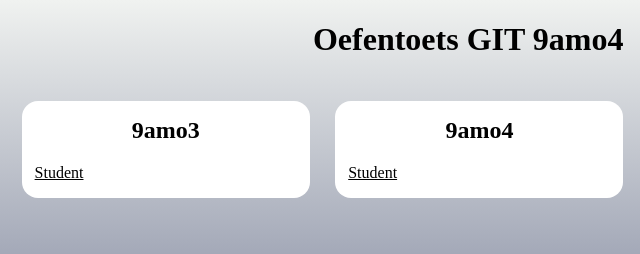
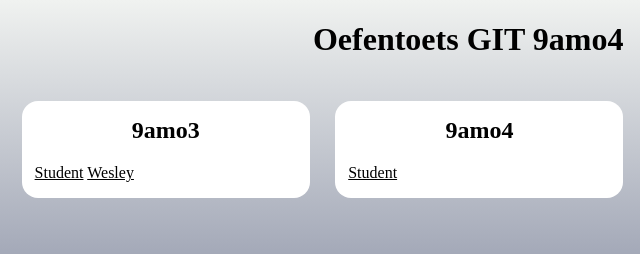
Before and after one commit to wesley-6006266/lo9e-ont4-ot, a plain HTML site: page index.html in a window 1280 px wide. Shown: the top 254 px of the page, 631-1271 px from the left. Drawn offline with Linux system fonts and the light colour scheme.

Commit message:
link toegevoegd

```diff
--- a/index.html
+++ b/index.html
@@ -26,6 +26,7 @@
             <nav id="9amo3" class="students">
                 <h2>9amo3</h2>
                 <a href="#">Student</a>
+                <a href="6006266.html">Wesley</a>
             </nav>
             <nav id="9amo4" class="students">
                 <h2>9amo4</h2>
```
